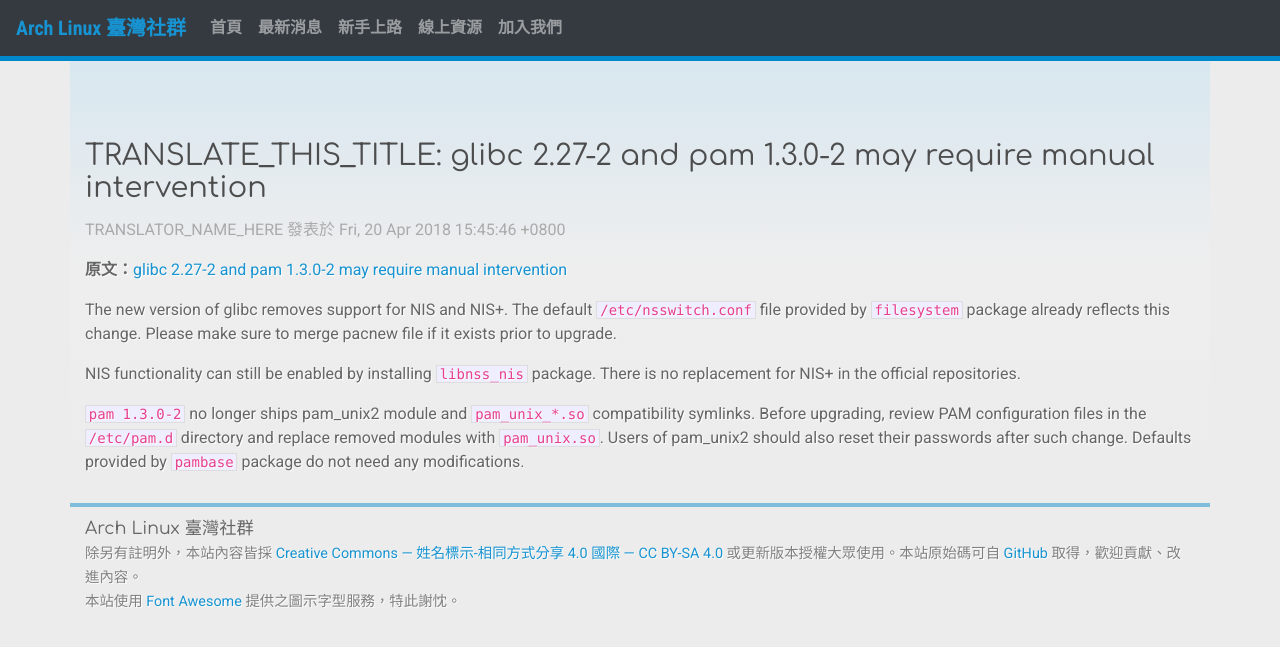
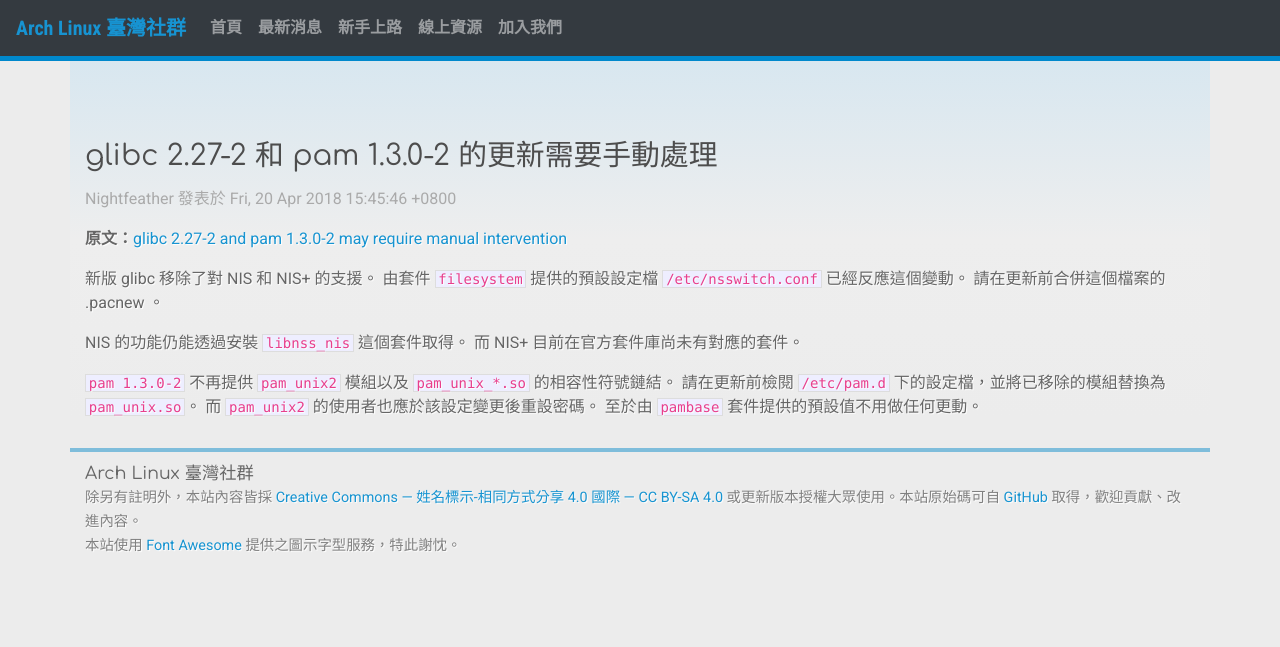
Before and after one commit to linux-taiwan/arch.linux.org.tw, a Jekyll site: the page built from _posts/2018-04-20-glibc-2.27-2-and-pam-1.3.0-2-may-require-manual-intervention.markdown, in a window 1280 px wide. Shown: the top 647 px of the page. Built offline with Jekyll 4.4.1, drawn with Linux system fonts in a browser that asks for light colours; nearby versions of some CDN libraries.

Commit message:
Translate 20180420 news
`glibc 2.27-2` and `pam 1.3.0-2` may require intervention

```diff
--- a/_posts/2018-04-20-glibc-2.27-2-and-pam-1.3.0-2-may-require-manual-intervention.markdown
+++ b/_posts/2018-04-20-glibc-2.27-2-and-pam-1.3.0-2-may-require-manual-intervention.markdown
@@ -1,21 +1,20 @@
 ---
 layout: post
-title:  "TRANSLATE_THIS_TITLE: glibc 2.27-2 and pam 1.3.0-2 may require manual intervention"
+title:  "glibc 2.27-2 和 pam 1.3.0-2 的更新需要手動處理"
 date:   2018-04-20T07:45:46+00:00
-author: "TRANSLATOR_NAME_HERE"
+author: "Nightfeather"
 ---
 
 **原文：**[glibc 2.27-2 and pam 1.3.0-2 may require manual intervention](https://www.archlinux.org/news/glibc-227-2-and-pam-130-2-may-require-manual-intervention/)
 
-<p>The new version of glibc removes support for NIS and NIS+. The default
-<code>/etc/nsswitch.conf</code> file provided by <code>filesystem</code> package already
-reflects this change. Please make sure to merge pacnew file if it exists
-prior to upgrade.</p>
-<p>NIS functionality can still be enabled by installing <code>libnss_nis</code>
-package. There is no replacement for NIS+ in the official repositories.</p>
-<p><code>pam 1.3.0-2</code> no longer ships pam_unix2 module and <code>pam_unix_*.so</code>
-compatibility symlinks. Before upgrading, review PAM configuration files
-in the <code>/etc/pam.d</code> directory and replace removed modules with
-<code>pam_unix.so</code>. Users of pam_unix2 should also reset their passwords
-after such change. Defaults provided by <code>pambase</code> package do not need
-any modifications.</p>
+新版 glibc 移除了對 NIS 和 NIS+ 的支援。
+由套件 `filesystem` 提供的預設設定檔 `/etc/nsswitch.conf` 已經反應這個變動。
+請在更新前合併這個檔案的 .pacnew 。
+
+NIS 的功能仍能透過安裝 `libnss_nis` 這個套件取得。
+而 NIS+ 目前在官方套件庫尚未有對應的套件。
+
+`pam 1.3.0-2` 不再提供 `pam_unix2` 模組以及 `pam_unix_*.so` 的相容性符號鏈結。
+請在更新前檢閱 `/etc/pam.d` 下的設定檔，並將已移除的模組替換為 `pam_unix.so`。
+而 `pam_unix2` 的使用者也應於該設定變更後重設密碼。
+至於由 `pambase` 套件提供的預設值不用做任何更動。
```
